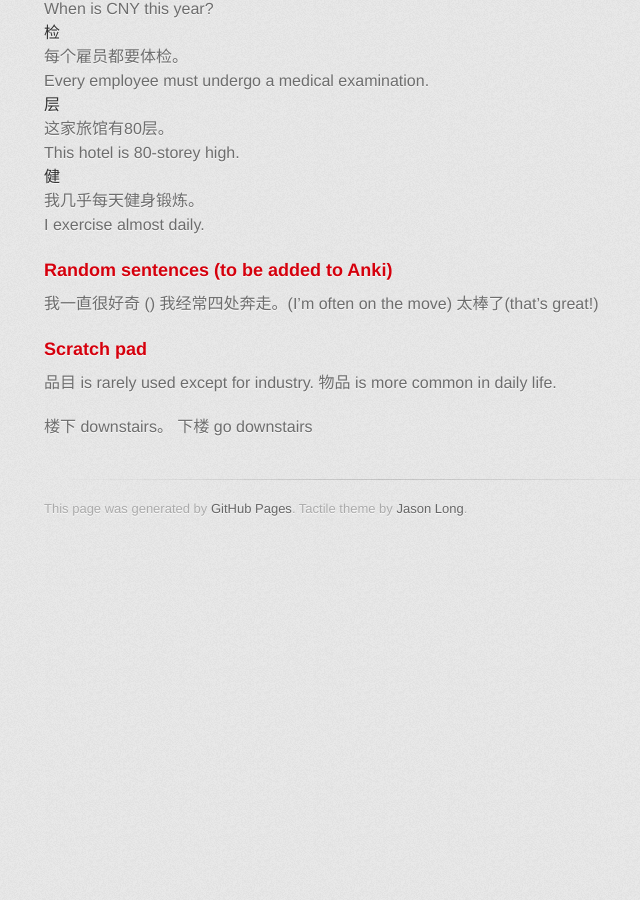
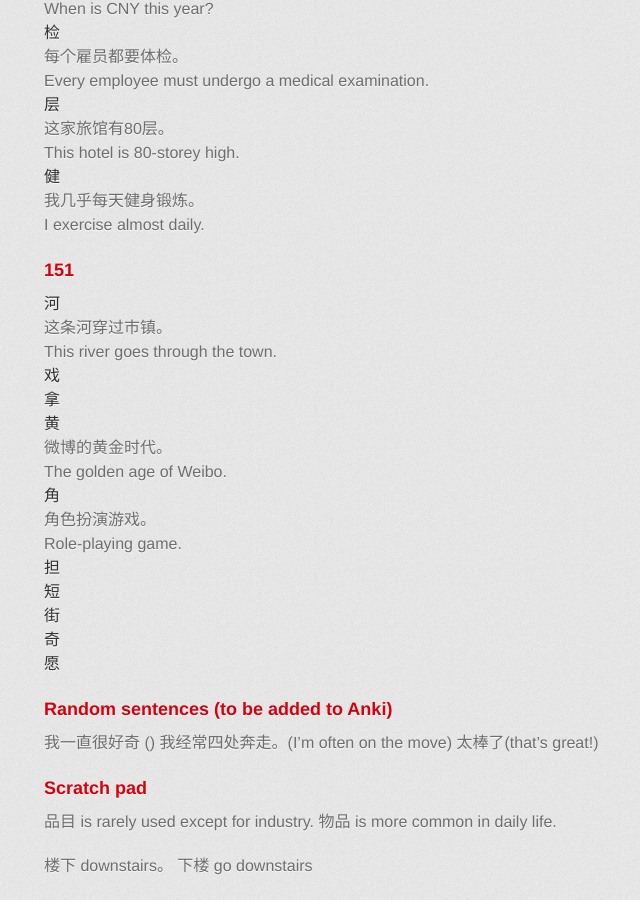
Before and after one commit to axiomiety/axiomiety.github.io, a Jekyll site: the page built from llog/mandarin.markdown, in a window 1280 px wide and 900 px high, scrolled down 10558 px. Shown: the whole window, without its empty margins (286-926 px from the left). Built offline with Jekyll 4.4.1, drawn with Linux system fonts in a browser that asks for light colours; nearby versions of some CDN libraries; some web fonts are replaced; before the commit the page ends 11106 px from its top, so only the background shows below that.

Commit message:
mandarin

```diff
--- a/llog/mandarin.markdown
+++ b/llog/mandarin.markdown
@@ -524,6 +524,42 @@ Character|Sentence|Translation
   <dd>我几乎每天健身锻炼。</dd>
   <dd>I exercise almost daily.</dd>
 </dl>
+
+### 151
+
+<dl>
+  <dt>河</dt>
+  <dd>这条河穿过市镇。</dd>
+  <dd>This river goes through the town.</dd>
+  <dt>戏</dt>
+  <dd></dd>
+  <dd></dd>
+  <dt>拿</dt>
+  <dd></dd>
+  <dd></dd>
+  <dt>黄</dt>
+  <dd>微博的黄金时代。</dd>
+  <dd>The golden age of Weibo.</dd>
+  <dt>角</dt>
+  <dd>角色扮演游戏。</dd>
+  <dd>Role-playing game.</dd>
+  <dt>担</dt>
+  <dd></dd>
+  <dd></dd>
+  <dt>短</dt>
+  <dd></dd>
+  <dd></dd>
+  <dt>街</dt>
+  <dd></dd>
+  <dd></dd>
+  <dt>奇</dt>
+  <dd></dd>
+  <dd></dd>
+  <dt>愿</dt>
+  <dd></dd>
+  <dd></dd>
+</dl>
+
 <!--
 <dl>
   <dt></dt>
```
